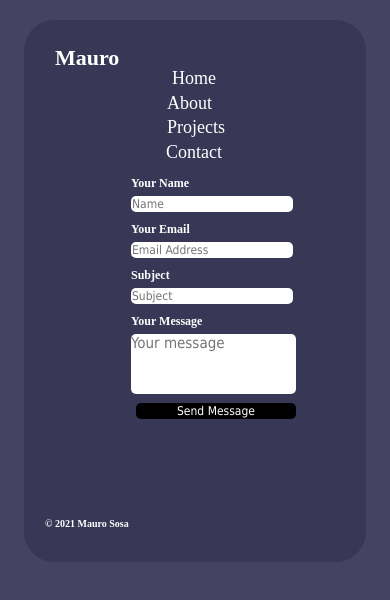
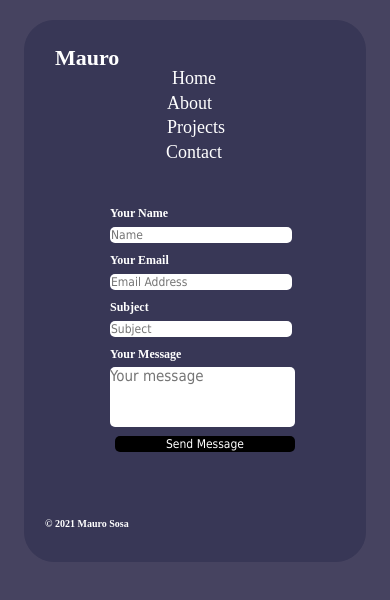
Before and after one commit to maureSs/maurososa-OLD, a React (Create React App) app: page /contact in a window 390 px wide. Shown: the top 600 px of the page. Built offline with nearby package versions, Linux system fonts and the light colour scheme.

Commit message:
website commit

```diff
--- a/src/index.css
+++ b/src/index.css
@@ -367,11 +367,11 @@ body {
 }
 @media (max-width: 480px) {
   .about-container {
-    width: 200px;
+    width: 250px;
     height: 50px;
-    font-size: 14px;
-    margin-left: 18%;
-    margin-top: 140px;
+    font-size: 15px;
+    margin-left: 25px;
+    margin-top: 150px;
   }
 }
 @media (min-width: 769px) and (max-width: 1400px) {
@@ -395,7 +395,7 @@ body {
 }
 @media (max-width: 480px) {
   .about-container img {
-    width: 120px;
+    width: 140px;
     float: right;
   }
 }
@@ -624,7 +624,7 @@ body {
 @media (max-width: 480px) {
   .code-style {
     float: right;
-    margin-right: 132px;
+    margin-right: 145px;
   }
 }
 
@@ -681,8 +681,8 @@ body {
   .contact-container {
     width: 200px;
     height: 150px;
-    margin-left: 12%;
-    margin-top: 80px;
+    margin-left: 15px;
+    margin-top: 110px;
   }
 }
 @media (min-width: 769px) and (max-width: 1400px) {
@@ -709,7 +709,7 @@ body {
   .form-control {
     width: 100px;
     height: 50px;
-    font-size: 12px;
+    font-size: 15px;
   }
 }
 
@@ -724,7 +724,7 @@ body {
 }
 @media (max-width: 480px) {
   .form-control input {
-    width: 160px;
+    width: 180px;
     font-size: 12px;
   }
 }
@@ -741,7 +741,7 @@ body {
 }
 @media (max-width: 480px) {
   .message-input {
-    width: 165px;
+    width: 185px;
     height: 60px;
     font-size: 15px;
   }
```
